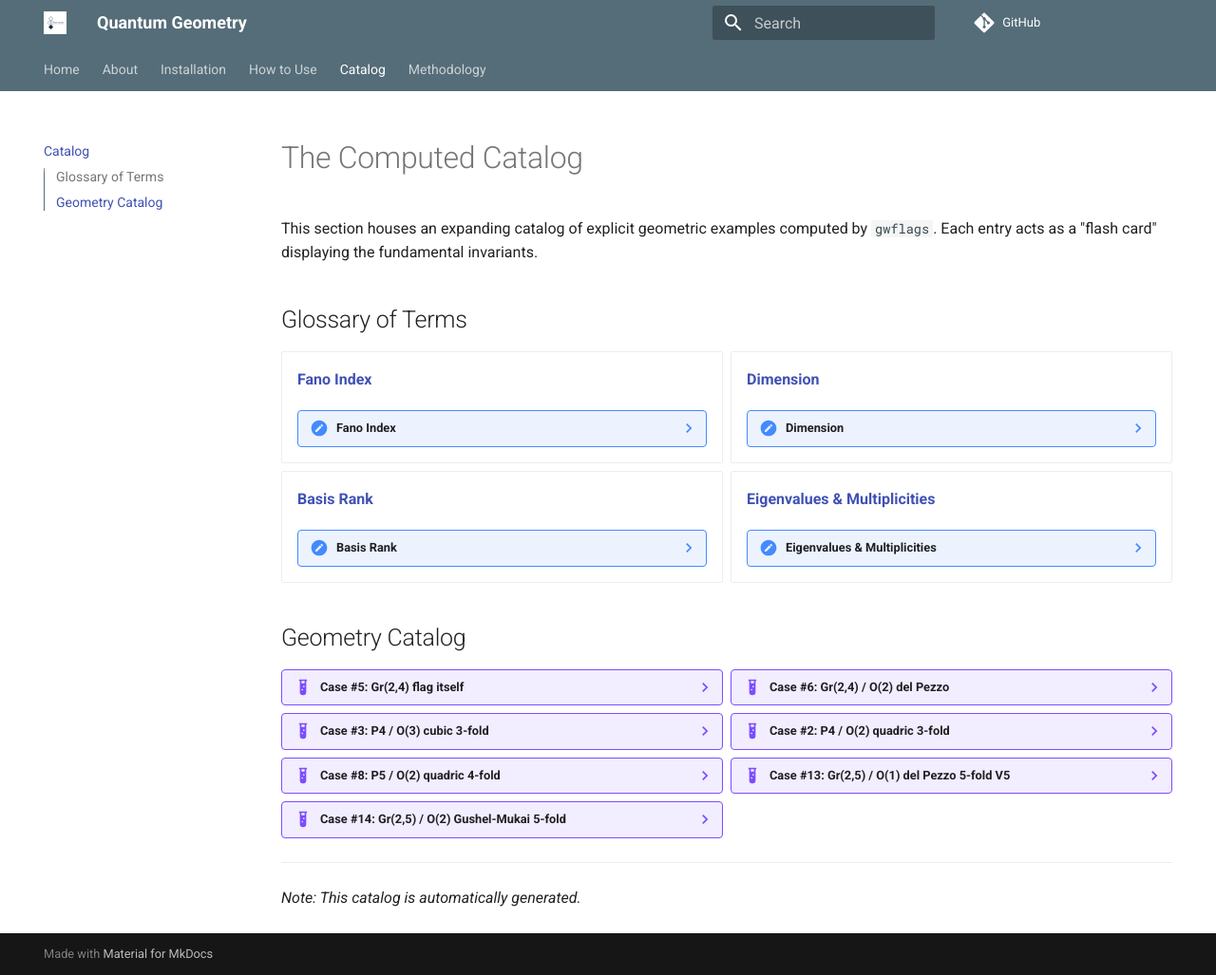
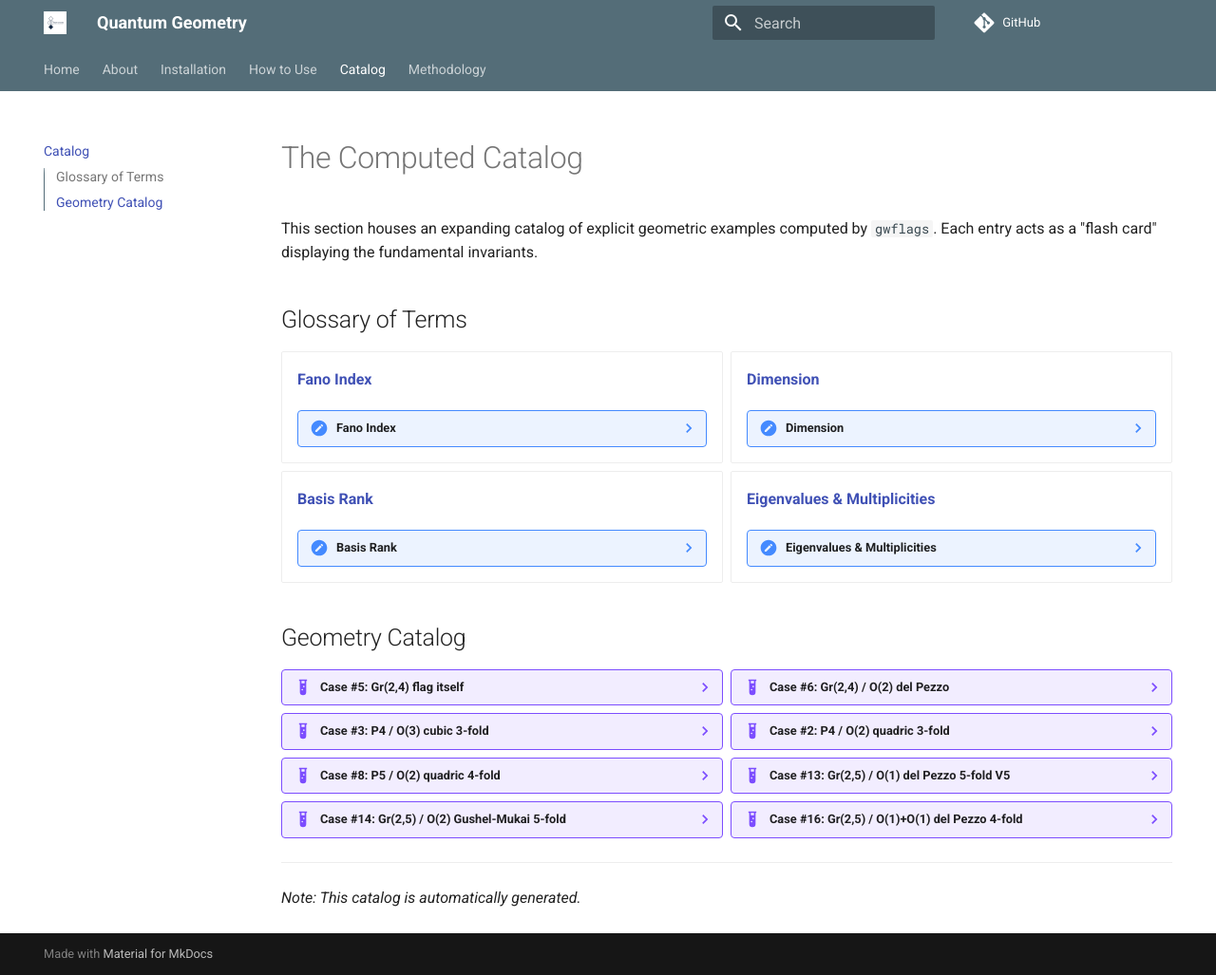
Before and after one commit to leonardofcavenaghi/atomicdecompositions, an MkDocs documentation site: the page built from docs/catalog.md, in a window 1280 px wide and 1027 px high. Shown: the whole window at 95% size. Built offline with MkDocs 1.6.1 and Material for MkDocs 9.7.7, drawn with Linux system fonts in a browser that asks for light colours; comment, search, counter and statistics services are not loaded; some of the changed lines change nothing that is shown.

Commit message:
Auto-update catalog with new case

```diff
--- a/docs/catalog.md
+++ b/docs/catalog.md
@@ -124,6 +124,14 @@ This section houses an expanding catalog of explicit geometric examples computed
     - **Eigenvalues:** -2.135 (mult: 1), 3*(-22 + 10*sqrt(5))**(1/3)/2 - 3*sqrt(3)*I*(-22 + 10*sqrt(5))**(1/3)/2 (mult: 1), 3*(-22 + 10*sqrt(5))**(1/3)/2 + 3*sqrt(3)*I*(-22 + 10*sqrt(5))**(1/3)/2 (mult: 1), 10.62 (mult: 1), -3*(22 + 10*sqrt(5))**(1/3)/2 - 3*sqrt(3)*I*(22 + 10*sqrt(5))**(1/3)/2 (mult: 1), -3*(22 + 10*sqrt(5))**(1/3)/2 + 3*sqrt(3)*I*(22 + 10*sqrt(5))**(1/3)/2 (mult: 1), 0.0 (mult: 2)
 
 
+??? example "Case #16: Gr(2,5) / O(1)+O(1)  del Pezzo 4-fold"
+    - **Ambient Space:** `A4`
+    - **Dimension:** 4
+    - **Fano Index:** 3
+    - **Basis Rank:** 10
+    - **Eigenvalues:** -1.345 (mult: 1), 3*(-11/2 + 5*sqrt(5)/2)**(1/3)/2 - 3*sqrt(3)*I*(-11/2 + 5*sqrt(5)/2)**(1/3)/2 (mult: 1), 3*(-11/2 + 5*sqrt(5)/2)**(1/3)/2 + 3*sqrt(3)*I*(-11/2 + 5*sqrt(5)/2)**(1/3)/2 (mult: 1), 6.69 (mult: 1), -3*(11/2 + 5*sqrt(5)/2)**(1/3)/2 - 3*sqrt(3)*I*(11/2 + 5*sqrt(5)/2)**(1/3)/2 (mult: 1), -3*(11/2 + 5*sqrt(5)/2)**(1/3)/2 + 3*sqrt(3)*I*(11/2 + 5*sqrt(5)/2)**(1/3)/2 (mult: 1)
+
+
 </div>
 
 ***
```
